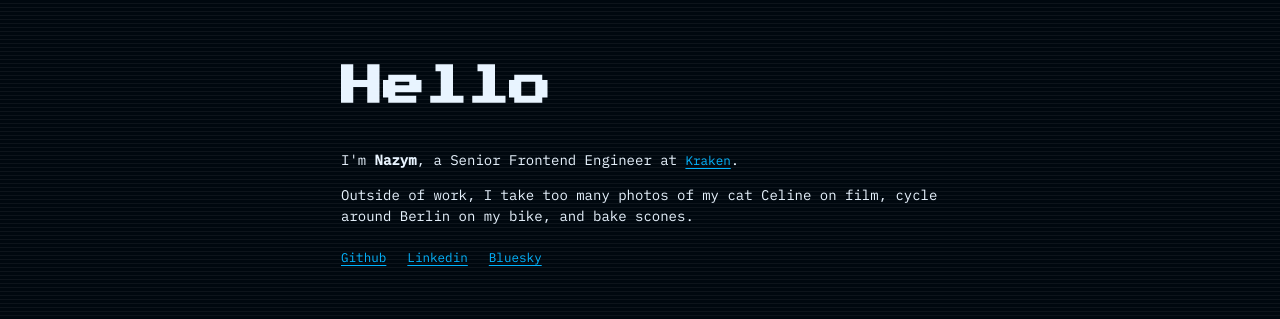
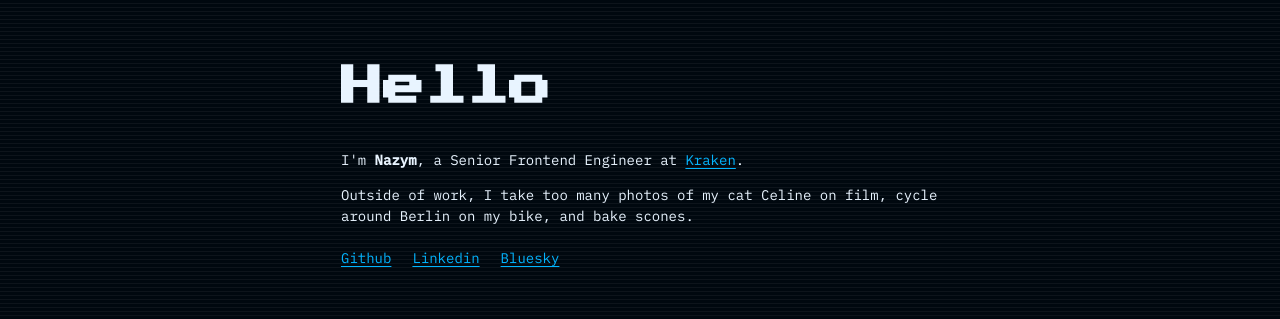
Before and after one commit to rustcohlnikov/portfolio, a SvelteKit app: page / in a window 1280 px wide. Shown: the top 319 px of the page. Built offline with nearby package versions, Linux system fonts and the light colour scheme.

Commit message:
Update link size

```diff
--- a/static/global.css
+++ b/static/global.css
@@ -50,7 +50,6 @@ a {
   color: var(--accent);
   text-decoration: underline;
   text-underline-offset: 3px;
-  font-size: 0.9rem;
   transition: color 0.15s;
 }
 
```
